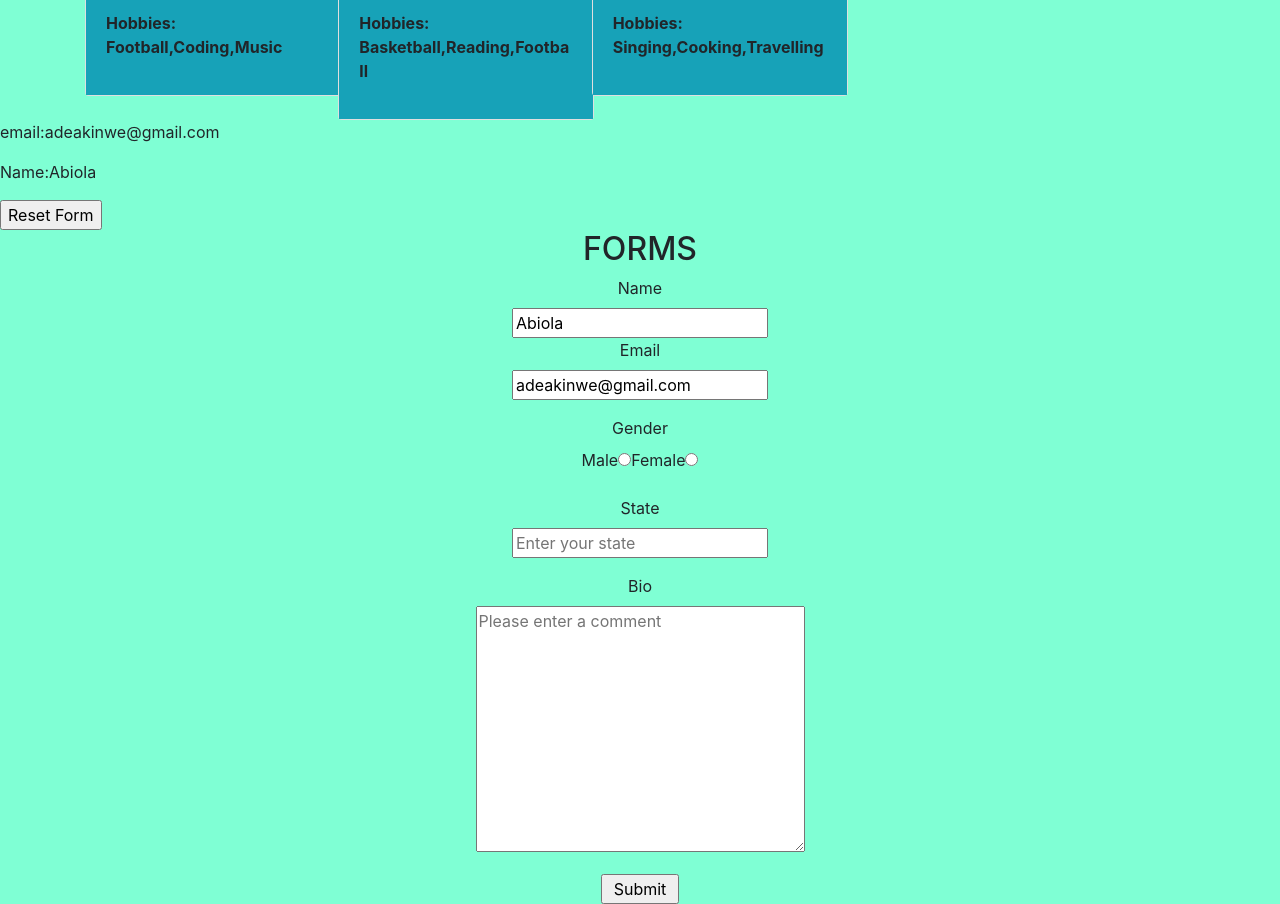
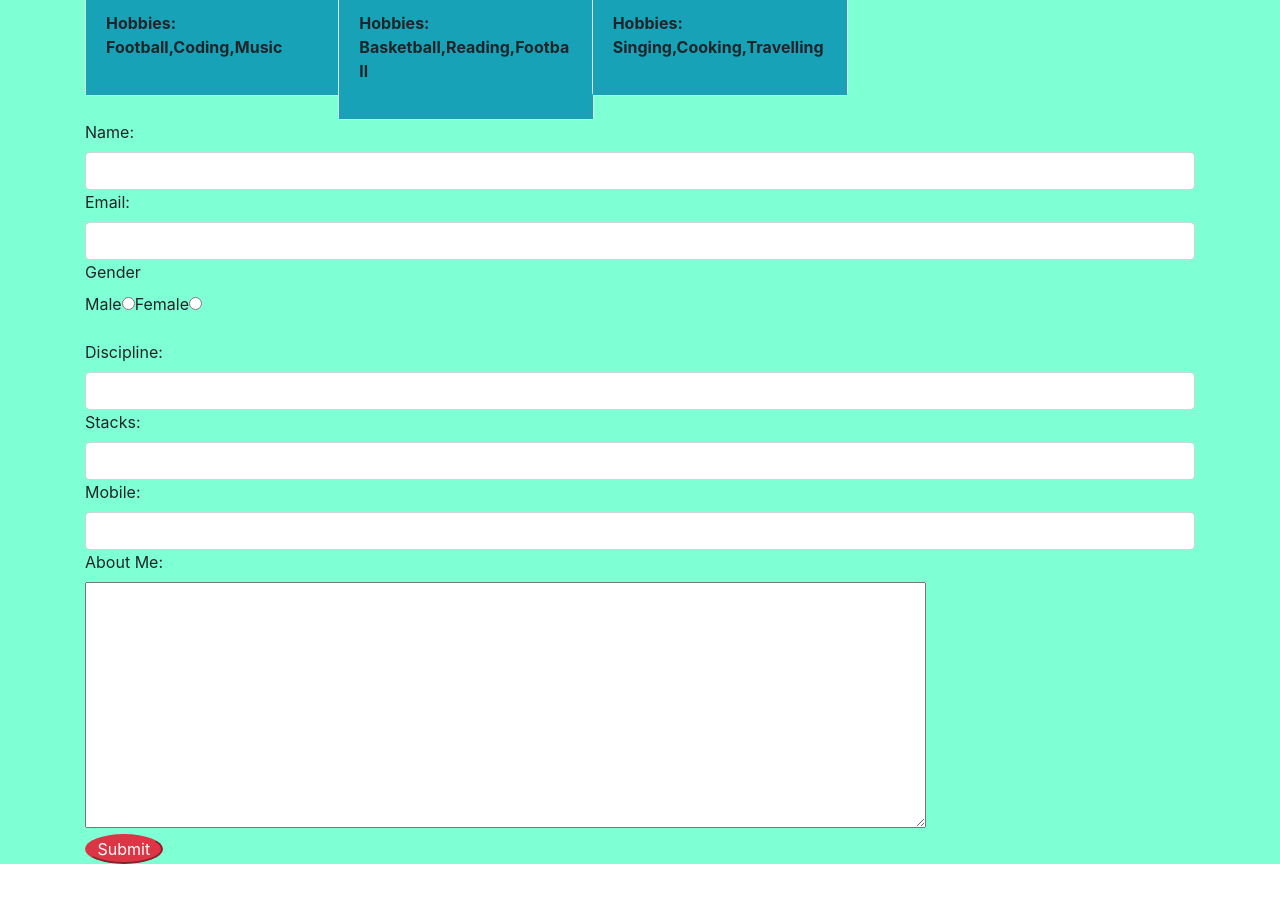
Before and after one commit to adeakinwe/ClassAlbum, an Angular app: page / in a window 1280 px wide. Shown: the part 720-1624 px from the top of the page. After the commit the page ends 1584 px from the top, so only its background shows below. Built offline with nearby package versions, Linux system fonts and the light colour scheme; what academy_album would draw is missing.

Commit message:
reactive form

```diff
--- a/src/app/app.component.html
+++ b/src/app/app.component.html
@@ -42,5 +42,6 @@
 
     </div>
 </div>
-<app-form></app-form>
+<app-form *ngIf="isTemplateDriven"></app-form>
+<app-reactive-form *ngIf="!isTemplateDriven"></app-reactive-form>
 </body>
--- a/src/app/app.component.ts
+++ b/src/app/app.component.ts
@@ -9,8 +9,10 @@ import { Component } from '@angular/core';
   styleUrls: ['./app.component.css']
 })
 export class AppComponent{
-  Heading = 'FinTrak Academy'
-  Title='Class Album'
+  Heading = 'FinTrak Academy';
+  Title='Class Album';
+  isTemplateDriven = false;
+  showAlbum = false;
   activeTrainee;
   Academy= [{image:"./assets/img/Abiola01.jpg",name:'Akinwe', complexion:'Black',hobbies:['Football', 'Coding', 'Music']},
             {image:"./assets/img/Abiola02.jpg",name:'Adeseto', complexion:'Fair',hobbies:['Basketball', 'Reading', 'Football']},
--- a/src/app/form/form.component.html
+++ b/src/app/form/form.component.html
@@ -1,8 +1,8 @@
+<div *ngIf = "isTemplateDriven">
 <p>email:{{email}}</p>
 <p>Name:{{name}}</p>
-<div>
-    <input type="button" (click) = "formValue=null" value = "Reset Form">
 </div>
+
 <div class="row">
     <div class=" col-md-12">
 
@@ -34,8 +34,12 @@
                     </textarea>
                 </p>
                 <input type="submit" value=" Submit "  [disabled] = "!f.valid" >
+
             </div>
             </form>
+            <div>
+                <input class = "btn-danger" type="button" (click) = "formValue=null" value = "Reset Form">
+            </div>
         </div>
         <div class="col-md-12">
             <div *ngIf = "formValue">
--- a/src/app/form/form.component.ts
+++ b/src/app/form/form.component.ts
@@ -10,6 +10,8 @@ name="Abiola";
 email="adeakinwe@gmail.com";
 formValue;
 register = [];
+isTemplateDriven = false;
+
 
 onSubmit(myForm){
   console.log(myForm.value);
--- /dev/null
+++ b/src/app/reactive-form/reactive-form.component.html
@@ -0,0 +1,38 @@
+<div class='container'>
+<form [formGroup] = "myForm" (ngSubmit) = 'done(myForm)' >
+    <div>
+    <label for = 'name'>Name: </label>
+<input type='text' formControlName='name' class='form-control'>
+    </div>
+    <div>
+        <label for = 'name'>Email: </label>
+    <input type='email' formControlName='email' class='form-control'>
+    </div>
+    <p>
+        <label for="gender">Gender</label><br>
+        <label for="gender">Male</label>
+        <input type="radio" name='gender' value="male">
+        <label for="gender">Female</label>
+        <input type="radio" name = 'gender' value="female">
+    </p>
+    <div>
+        <label for = 'discipline'>Discipline: </label>
+    <input type='text' formControlName='discipline' class='form-control'>
+    </div>
+    <div>
+        <label for = 'stacks'>Stacks: </label>
+    <input type='text' formControlName='stacks' class='form-control'>
+    </div>
+    <div>
+        <label for = 'mobile'>Mobile: </label>
+    <input type='number' formControlName='mobile' class='form-control'>
+    </div>
+    <div>
+        <label for="about">About Me: </label><br>
+    <textarea formControlName="about" id="" cols="80" rows="10"></textarea>
+    </div>
+    <div>
+        <input class = "btn-danger rounded-circle" type="button" value =' Submit '>
+    </div>
+</form>
+</div>
--- /dev/null
+++ b/src/app/reactive-form/reactive-form.component.ts
@@ -0,0 +1,39 @@
+import { Component, OnInit } from '@angular/core';
+import { FormBuilder, FormGroup, Validators } from '@angular/forms';
+
+@Component({
+  selector: 'app-reactive-form',
+  templateUrl: './reactive-form.component.html',
+  styleUrls: ['./reactive-form.component.css']
+})
+export class ReactiveFormComponent implements OnInit {
+myForm: FormGroup;
+
+  constructor( private fb: FormBuilder) {
+    this.myForm = this.fb.group({
+      name: ['', Validators.required],
+      email:['', Validators.required],
+      //gender:['', Validators.required],
+      discipline:['', Validators.required],
+      stacks:['', Validators.required],
+      mobile:['', Validators.required],
+      about:['', Validators.required]
+    })
+  }
+
+  ngOnInit() {
+    this.myForm.statusChanges.subscribe((changes) => {
+    console.log(changes)
+  })
+  this.myForm.valueChanges.subscribe((changes) =>{
+    console.log(changes)
+  })
+  }
+
+  done(myForm: FormGroup){
+    console.log(myForm.value);
+    this.myForm.patchValue({name: 'Adeseto'});
+    //this.myForm.setValue({name:'Abiola', email:'abiola@yahoo.com'})
+  }
+
+}
```
Also changed, not shown: src/app/app.module.ts (+6 -3 lines), src/app/app.component.css (line endings or trailing spaces), src/app/reactive-form/reactive-form.component.css (added), 1 other file (tests, documents, lock files or other folders).
